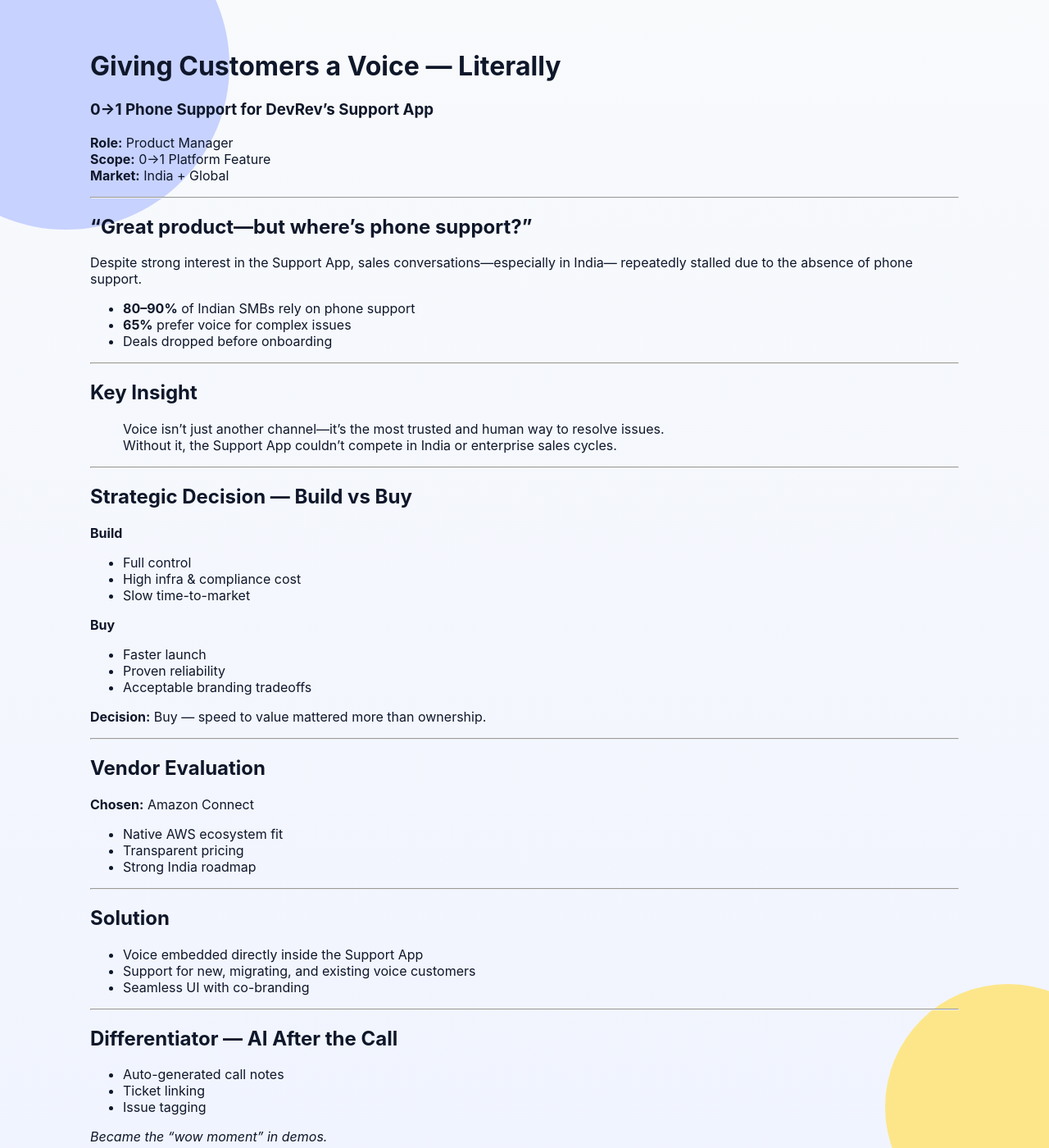
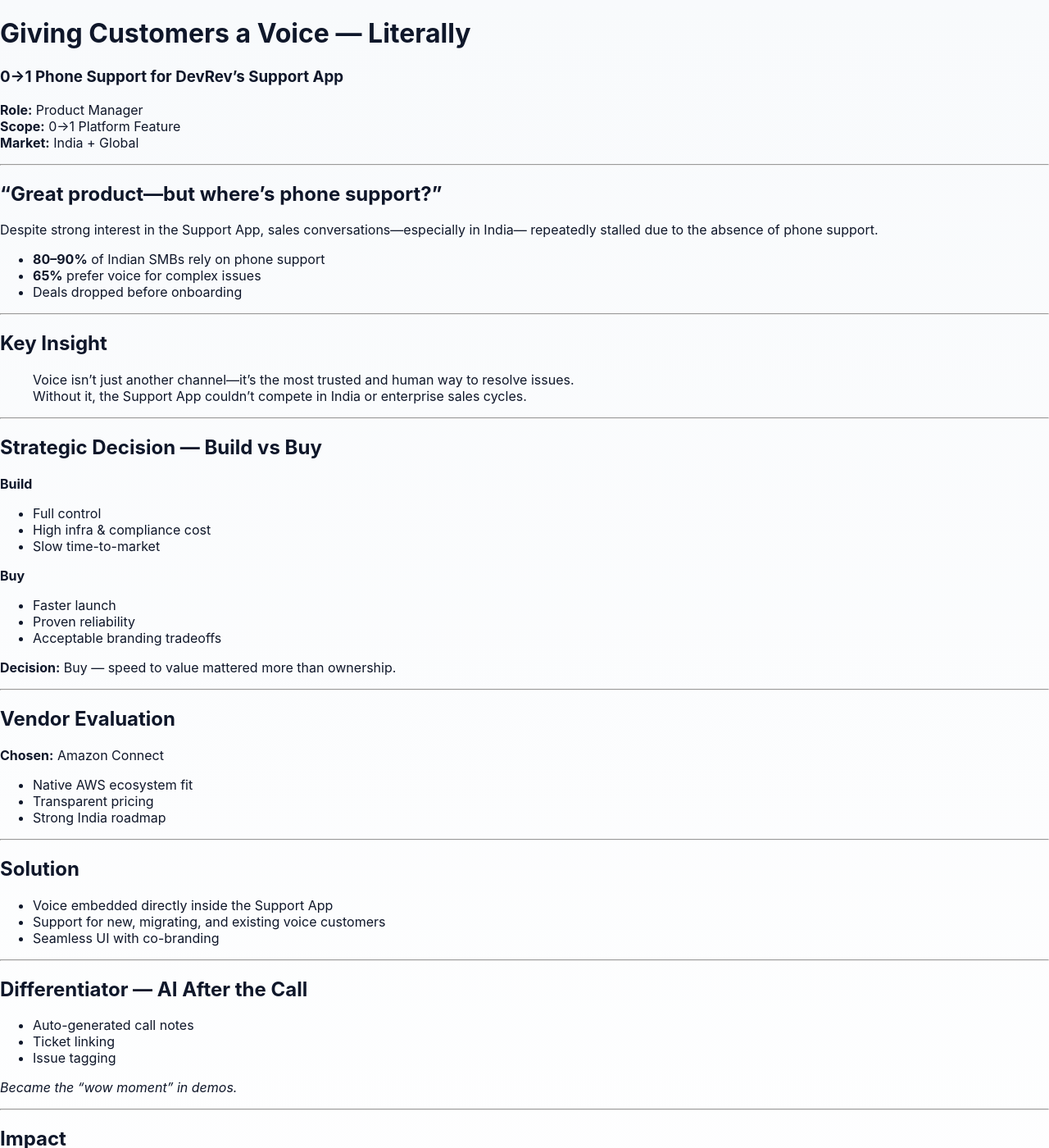
Before and after one commit to Ananya212/ananya-roy-pm, a Jekyll site: the page built from work/phone-support.md, in a window 1280 px wide and 1400 px high. Shown: the whole window at 82% size. Built offline with Jekyll 4.4.1, drawn with Linux system fonts in a browser that asks for light colours.

Commit message:
Update style.css

```diff
--- a/assets/css/style.css
+++ b/assets/css/style.css
@@ -1,211 +1,107 @@
 :root {
-  --primary: #4f46e5;
-  --secondary: #ecfeff;
-  --accent: #fde68a;
-  --text: #0f172a;
+  --accent: #4f46e5;
+  --soft: #eef2ff;
+  --ink: #0f172a;
   --muted: #64748b;
-  --card-bg: #ffffff;
-}
-
-* {
-  box-sizing: border-box;
+  --border: #e5e7eb;
 }
 
 body {
   margin: 0;
   font-family: Inter, system-ui, sans-serif;
-  background: linear-gradient(180deg, #f8fafc, #eef2ff);
-  color: var(--text);
+  color: var(--ink);
+  background: linear-gradient(180deg, #f8fafc, #ffffff);
 }
 
-.container {
-  max-width: 1100px;
-  margin: auto;
-  padding: 40px 20px;
+.hero-bg {
+  background: radial-gradient(circle at top left, #e0e7ff, #ffffff);
+  padding: 60px 20px;
 }
 
-/* Background shapes */
-.bg-circle {
-  position: fixed;
-  border-radius: 50%;
-  z-index: -1;
-}
-
-.bg-circle-1 {
-  width: 400px;
-  height: 400px;
-  background: #c7d2fe;
-  top: -120px;
-  left: -120px;
-}
-
-.bg-circle-2 {
-  width: 300px;
-  height: 300px;
-  background: #fde68a;
-  bottom: -100px;
-  right: -100px;
-}
-
-/* ---------- LANDING ---------- */
-
 .hero {
+  max-width: 900px;
+  margin: auto;
   display: grid;
+  grid-template-columns: 120px 1fr;
   gap: 24px;
-  margin-bottom: 64px;
-}
-
-.hero-card {
-  background: var(--card-bg);
-  padding: 32px;
-  border-radius: 24px;
-  box-shadow: 0 30px 60px rgba(0,0,0,0.08);
-}
-
-.hero-top {
-  display: flex;
-  gap: 24px;
-  flex-wrap: wrap;
+  align-items: center;
 }
 
 .hero img {
-  width: 140px;
-  height: 140px;
-  border-radius: 16px;
-  object-fit: cover;
+  width: 120px;
+  height: 120px;
+  border-radius: 50%;
 }
 
-.hero h1 {
-  font-size: 32px;
-  margin: 0;
+.section {
+  max-width: 900px;
+  margin: auto;
+  padding: 60px 20px;
 }
 
-.hero p {
-  color: var(--muted);
-  max-width: 520px;
-}
-
-.hero-links a {
-  margin-right: 16px;
-  font-weight: 600;
-  color: var(--primary);
-  text-decoration: none;
-}
-
-/* ---------- WORK ---------- */
-
-.section-title {
-  font-size: 26px;
-  margin-bottom: 16px;
-}
-
-.work-grid {
-  display: grid;
-  grid-template-columns: 1fr 1fr;
-  gap: 32px;
+.work-stack {
+  display: flex;
+  flex-direction: column;
+  gap: 24px;
 }
 
 .work-card {
-  background: var(--card-bg);
-  border-radius: 24px;
-  padding: 24px;
-  height: 520px;
-  display: flex;
-  flex-direction: column;
-  box-shadow: 0 20px 40px rgba(0,0,0,0.08);
+  display: grid;
+  grid-template-columns: 1fr 1.2fr;
+  background: white;
+  border-radius: 20px;
+  padding: 28px;
+  border: 1px solid var(--border);
+  min-height: 260px;
 }
 
-.work-card h3 {
-  margin: 0 0 8px 0;
+.work-left button {
+  margin-top: 12px;
+  padding: 8px 12px;
+  background: var(--accent);
+  color: white;
+  border: none;
+  border-radius: 8px;
 }
 
-.work-card p {
-  color: var(--muted);
+.slides {
+  display: none;
+  grid-template-columns: repeat(2, 1fr);
+  gap: 12px;
 }
 
-/* Slides */
-.slides {
-  flex: 1;
-  position: relative;
-  border-radius: 16px;
-  overflow: hidden;
-  margin: 16px 0;
-  background: #f1f5f9;
+.slides.open {
+  display: grid;
 }
 
 .slide {
-  position: absolute;
-  inset: 0;
-  opacity: 0;
-  transition: opacity 0.3s ease;
+  background: var(--soft);
+  border-radius: 12px;
+  padding: 16px;
+  font-size: 0.9rem;
 }
 
-.slide.active {
-  opacity: 1;
+.hidden {
+  display: none;
 }
 
-.slide img {
-  width: 100%;
-  height: 100%;
-  object-fit: cover;
-}
-
-/* Dots */
-.dots {
-  display: flex;
-  justify-content: center;
-  gap: 8px;
-}
-
-.dot {
-  width: 10px;
-  height: 10px;
-  border-radius: 50%;
-  background: #cbd5f5;
+#toggleWork {
+  margin-top: 24px;
+  background: none;
+  border: none;
+  color: var(--accent);
+  font-weight: 600;
   cursor: pointer;
 }
 
-.dot.active {
-  background: var(--primary);
-}
-
-/* Show more */
-.show-more {
-  margin: 32px 0;
-  text-align: center;
-}
-
-.show-more button {
-  background: none;
-  border: none;
-  font-size: 16px;
-  font-weight: 600;
-  cursor: pointer;
-  color: var(--primary);
-}
-
-/* Secondary sections */
-.secondary-grid {
-  display: grid;
-  grid-template-columns: repeat(auto-fit, minmax(240px, 1fr));
-  gap: 16px;
-  opacity: 0.9;
-}
-
-.secondary-card {
-  background: white;
-  padding: 20px;
-  border-radius: 16px;
-  border: 1px dashed #c7d2fe;
-}
-
 /* Mobile */
-@media (max-width: 768px) {
-  .work-grid {
+@media (max-width: 700px) {
+  .hero {
     grid-template-columns: 1fr;
+    text-align: center;
   }
 
   .work-card {
-    height: auto;
+    grid-template-columns: 1fr;
   }
 }
```
